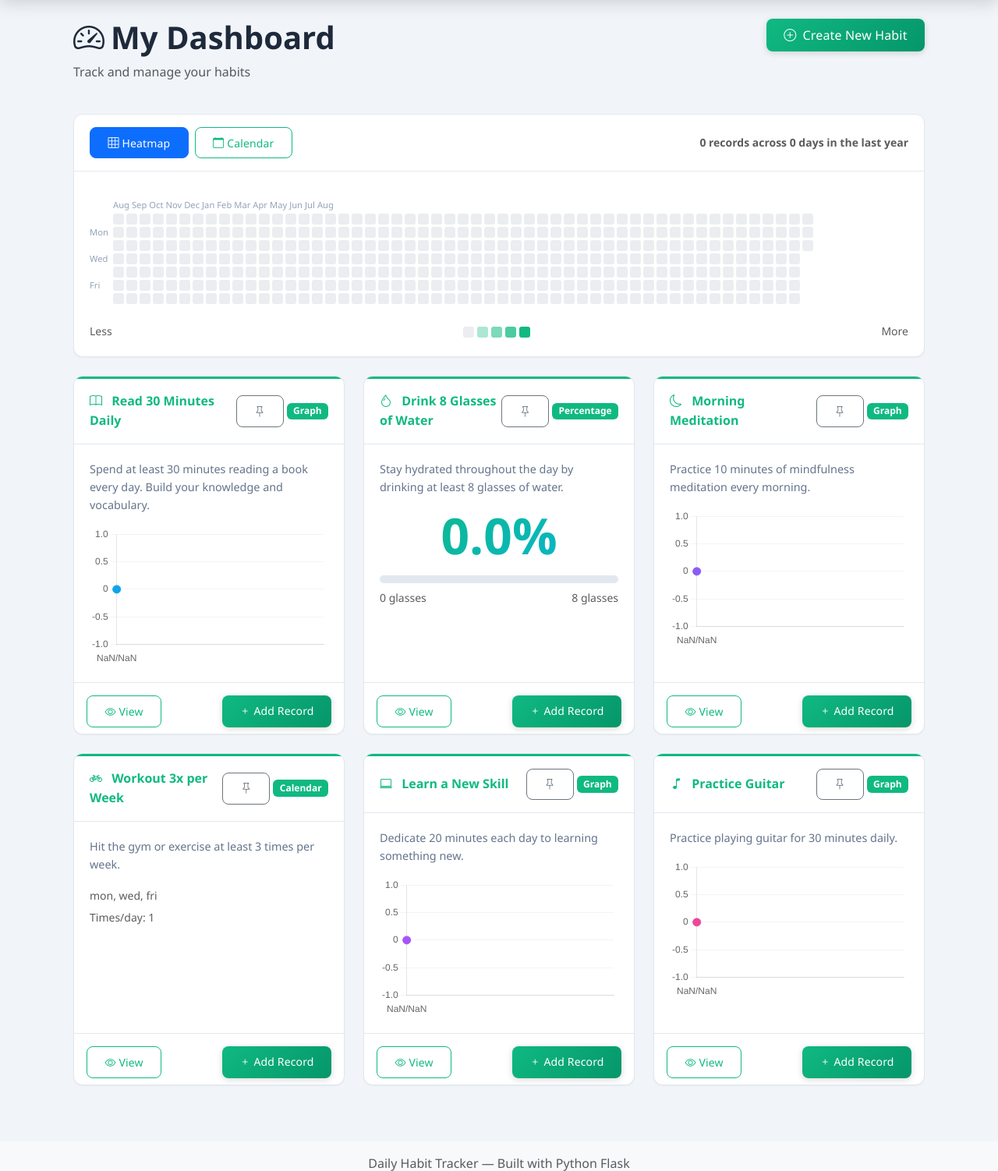
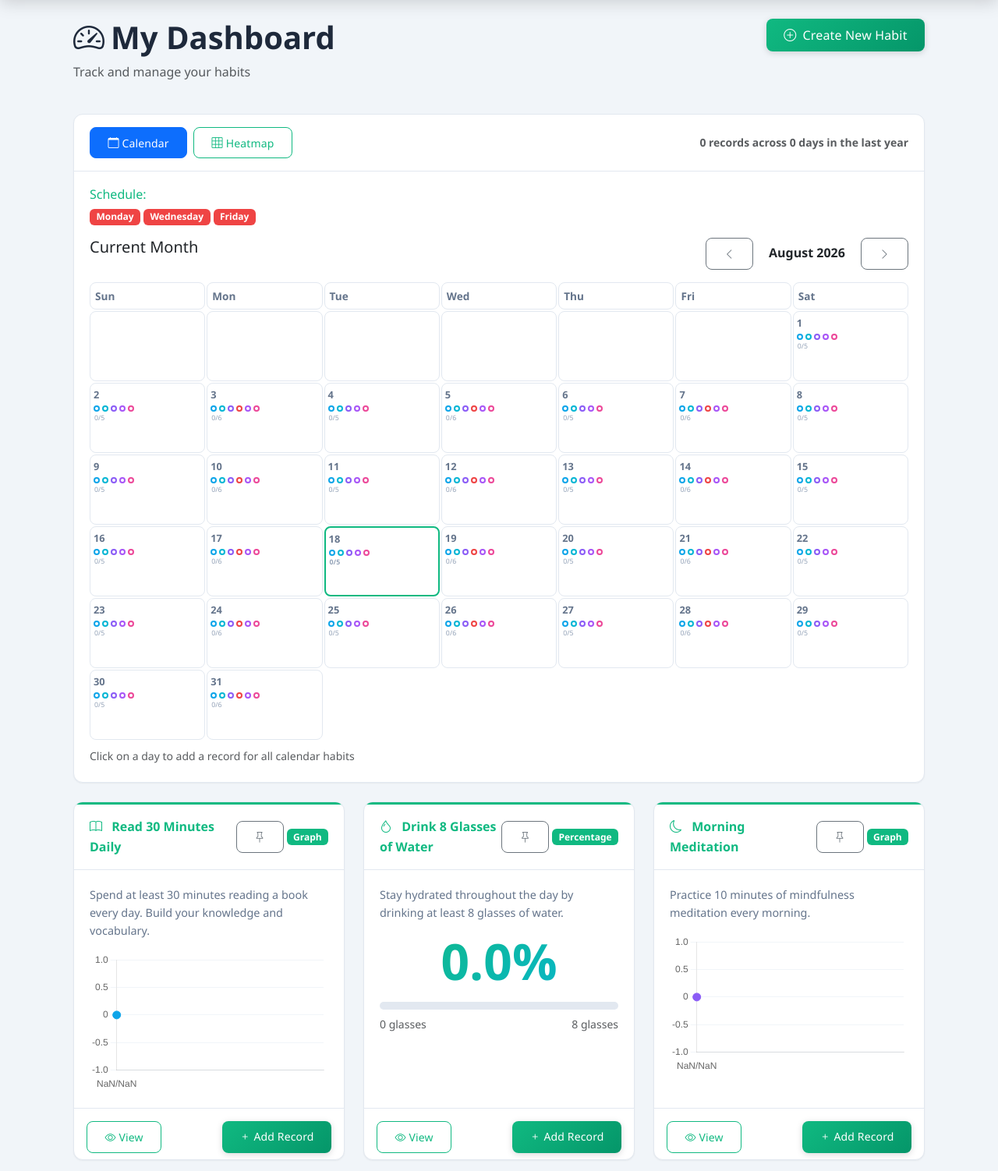
Before and after one commit to noboruru963/daily-tracker, a Flask app: page /habits/dashboard in a window 1280 px wide. Shown: the part 70-1572 px from the top of the page at 78% size. Run offline with Flask 3, Linux system fonts and the light colour scheme; a user stored in the database is signed in; data comes from the database, SQL or seed files in the repository; data that the repository does not hold is empty.

Commit message:
Calendar default view, swap button order

```diff
--- a/app/templates/habits/dashboard.html
+++ b/app/templates/habits/dashboard.html
@@ -162,18 +162,18 @@
     <div class="card mb-4">
         <div class="card-header d-flex justify-content-between align-items-center">
             <div class="d-flex align-items-center gap-2">
-                <button class="btn btn-sm btn-outline-primary view-toggle active" data-view="heatmap">
+                <button class="btn btn-sm btn-outline-primary view-toggle active" data-view="calendar">
+                    <i class="bi bi-calendar me-1"></i>Calendar
+                </button>
+                <button class="btn btn-sm btn-outline-primary view-toggle" data-view="heatmap">
                     <i class="bi bi-grid-3x3 me-1"></i>Heatmap
-                </button>
-                <button class="btn btn-sm btn-outline-primary view-toggle" data-view="calendar">
-                    <i class="bi bi-calendar me-1"></i>Calendar
                 </button>
             </div>
             <small class="text-muted" id="heatmap-summary">Loading...</small>
         </div>
         <div class="card-body">
             <!-- Heatmap View -->
-            <div id="heatmap-view">
+            <div id="heatmap-view" style="display: none;">
                 <div class="heatmap-container" id="heatmapContainer"></div>
                 <div class="d-flex justify-content-between align-items-center mt-2">
                     <small class="text-muted">Less</small>
@@ -189,7 +189,7 @@
             </div>
 
             <!-- Calendar View -->
-            <div id="calendar-view" style="display: none;">
+            <div id="calendar-view">
                 {% set calendar_habits = habits|selectattr('visual_model_type', 'equalto', 'calendar')|list %}
                 {% if calendar_habits %}
                 <div class="row mb-3">
```
